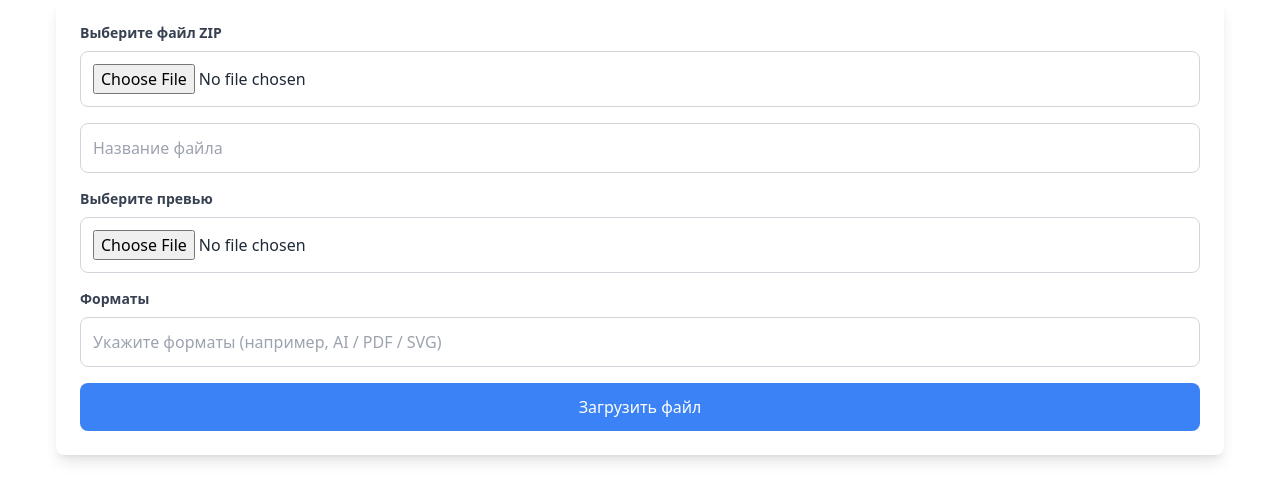
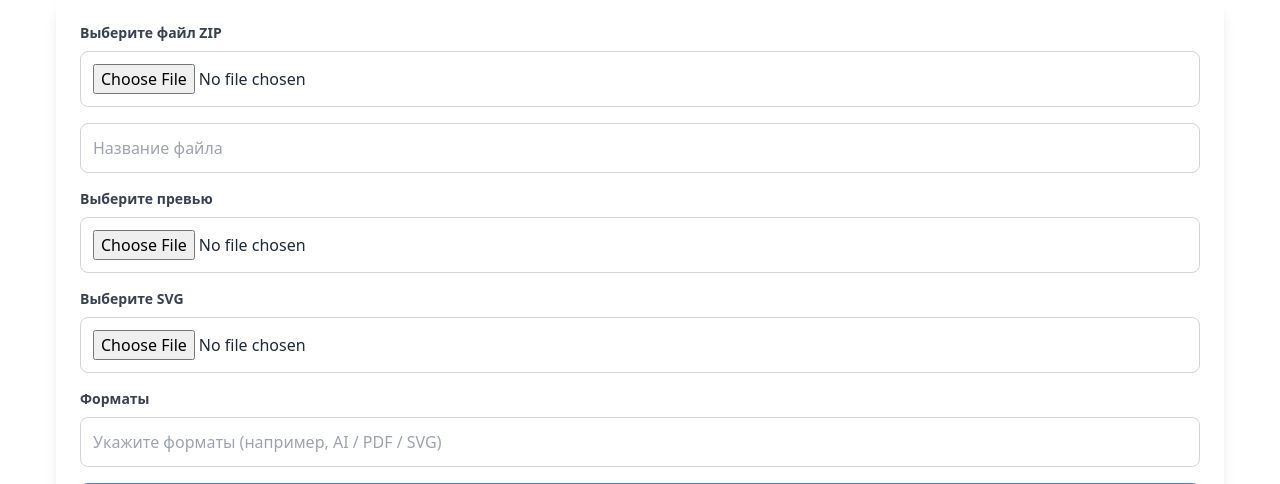
Before and after one commit to codiseek/getrun, a Flask app: template templates/admin.html in a window 1280 px wide. Shown: the part 121-605 px from the top of the page. Run offline with Flask 3, Linux system fonts and the light colour scheme; the template is opened without the code that fills it, so the values that code supplies are empty; some libraries are stand-ins or nearby versions.

Commit message:
Обновление файлов

```diff
--- a/app.py
+++ b/app.py
@@ -58,6 +58,7 @@ def admin():
     if request.method == "POST":
         file = request.files.get("file")
         preview = request.files.get("preview")
+        svg = request.files.get("svg")
         description = request.form.get("description", "")
         formats = request.form.get("formats", "")
         downloads = int(request.form.get("downloads", 0))  # Преобразуем в целое число
@@ -72,6 +73,11 @@ def admin():
                 preview_filename = secure_filename(preview.filename)
                 preview.save(os.path.join(PREVIEW_FOLDER, preview_filename))
 
+            svg_filename = ""
+            if svg and svg.filename:
+                svg_filename = secure_filename(svg.filename)
+                svg.save(os.path.join(PREVIEW_FOLDER, svg_filename))
+
             # Загружаем текущие файлы
             files = load_config()
 
@@ -84,6 +90,7 @@ def admin():
                 "name": filename,
                 "description": description,
                 "preview": preview_filename,
+                "svg": svg_filename,
                 "formats": formats,
                 "downloads": downloads
             })
@@ -169,6 +176,9 @@ def download(file_id):
     else:
         return "Файл не найден", 404
 
+SVG_FOLDER = 'static/svg'  # Добавляем папку для SVG
+os.makedirs(SVG_FOLDER, exist_ok=True)  # Создаем, если её нет
+
 @app.route('/edit_file', methods=['POST'])
 def edit_file():
     original_name = request.form['original_name']
@@ -176,6 +186,7 @@ def edit_file():
     new_formats = request.form['formats']
     new_file = request.files.get("new_file")  # Новый ZIP файл
     new_preview = request.files.get("new_preview")  # Новое превью
+    new_svg = request.files.get("new_svg")  # Новое SVG
 
     files = load_config()
 
@@ -210,7 +221,21 @@ def edit_file():
                 new_preview.save(new_preview_path)
                 file["preview"] = new_preview_filename  # Обновляем имя превью в JSON
 
+            # Обновление SVG (сохранение в static/previews)
+            if new_svg and new_svg.filename.endswith(".svg"):
+                new_svg_filename = secure_filename(new_svg.filename)
+                new_svg_path = os.path.join(PREVIEW_FOLDER, new_svg_filename)  # Теперь в previews
+
+                # Удаляем старый SVG, если он был
+                old_svg_path = os.path.join(PREVIEW_FOLDER, file.get("svg", ""))
+                if os.path.exists(old_svg_path):
+                    os.remove(old_svg_path)
+
+                new_svg.save(new_svg_path)
+                file["svg"] = new_svg_filename  # Обновляем путь к SVG в JSON
+
             break  # Завершаем цикл после обновления
+
 
     save_config(files)
     flash('Файл успешно обновлен!', 'success')
--- a/templates/admin.html
+++ b/templates/admin.html
@@ -23,6 +23,10 @@
             <!-- Третья форма: Выберите превью -->
             <label for="preview" class="text-sm font-semibold text-gray-700 mb-2 block">Выберите превью</label>
             <input type="file" name="preview" accept="image/*" required class="w-full p-3 mb-4 border border-gray-300 rounded-lg focus:outline-none focus:ring-2 focus:ring-blue-500" id="preview">
+
+            <!-- Третья форма: Выберите SVG -->
+            <label for="svg" class="text-sm font-semibold text-gray-700 mb-2 block">Выберите SVG</label>
+            <input type="file" name="svg" accept="svg/*" required class="w-full p-3 mb-4 border border-gray-300 rounded-lg focus:outline-none focus:ring-2 focus:ring-blue-500" id="svg">
 
             <!-- Новое поле: Форматы -->
             <label for="formats" class="text-sm font-semibold text-gray-700 mb-2 block">Форматы</label>
@@ -52,6 +56,7 @@
             <img class="rounded-lg w-[150px] h-[150px] object-cover mb-4" src="/static/previews/{{ file.preview }}" alt="Preview">
 
             <span class="text-sm mb-4">{{ file.name }}</span>
+            <span class="text-sm mb-4">{{ file.svg or 'SVG не загружено' }}</span>
 
             <!-- Форматы -->
             <span class="text-sm text-gray-500 mb-4">{{ file.formats or 'Форматы не указаны' }}</span>
@@ -67,7 +72,7 @@
                 </form>
 
                 <!-- Кнопка редактирования -->
-                <button onclick="openEditModal('{{ file.name }}', '{{ file.description }}', '{{ file.preview }}', '{{ file.formats }}')"
+                <button onclick="openEditModal('{{ file.name }}', '{{ file.description }}', '{{ file.preview }}', '{{ file.svg }}', '{{ file.formats }}')"
                     class="bg-gray-500 text-white py-2 px-4 rounded-lg hover:bg-yellow-600 transition-all">
                     Редактировать
                 </button>
@@ -94,6 +99,9 @@
             <label class="block mb-2 text-sm font-semibold">Новое превью</label>
             <input type="file" name="new_preview" class="w-full p-2 mb-4 border border-gray-300 rounded-lg">
 
+            <label class="block mb-2 text-sm font-semibold">Новое SVG</label>
+            <input type="file" name="new_svg" class="w-full p-2 mb-4 border border-gray-300 rounded-lg">
+
             <label class="block mb-2 text-sm font-semibold">Форматы</label>
             <input type="text" name="formats" id="editFormats" class="w-full p-2 mb-4 border border-gray-300 rounded-lg">
 
@@ -106,7 +114,7 @@
 </div>
 
 <script>
-    function openEditModal(name, description, preview, formats) {
+    function openEditModal(name, description, preview, svg, formats) {
         document.getElementById("editOriginalName").value = name;
         document.getElementById("editDescription").value = description;
         document.getElementById("editFormats").value = formats;
```
Also changed, not shown: config.json (+22 -3 lines), templates/index.html (+100 -1 lines), static/previews/gerb_romb1.svg (added), static/previews/gosstroy.svg (added), static/previews/minstroy.svg (added).
